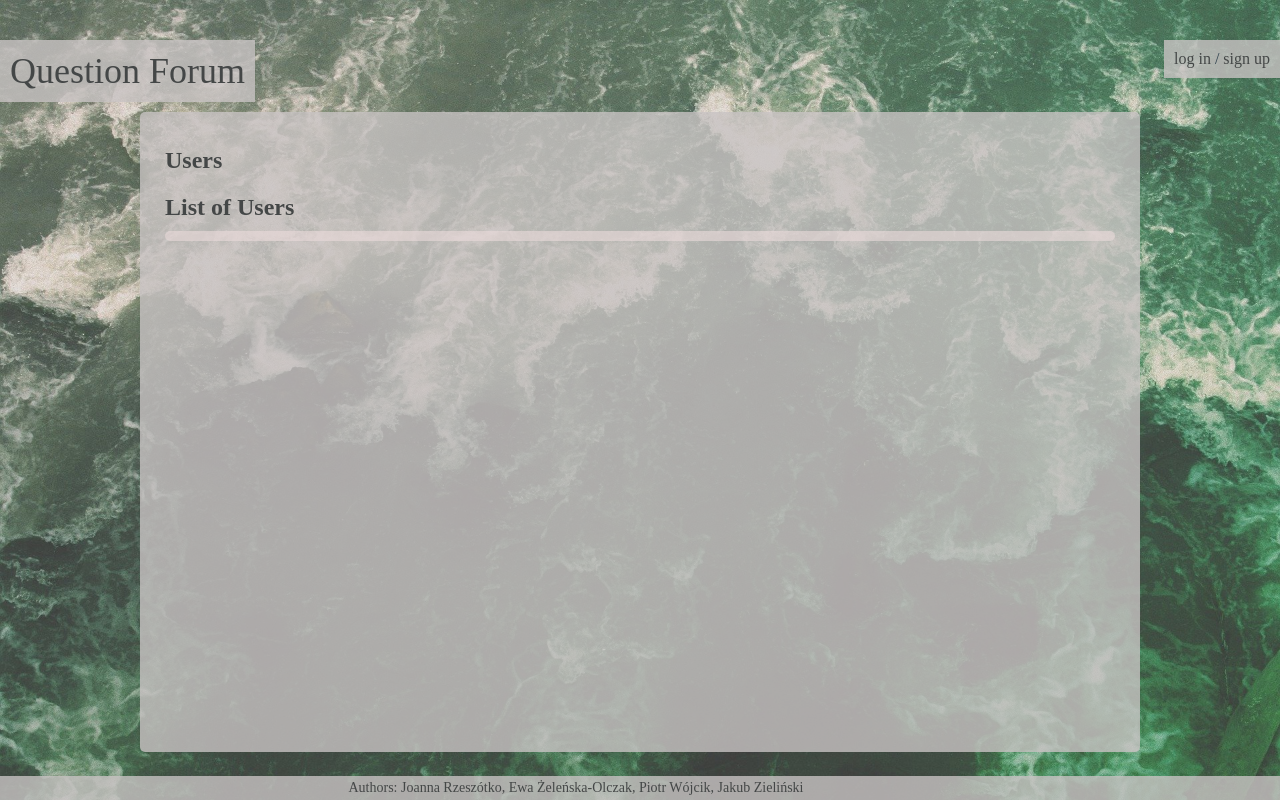
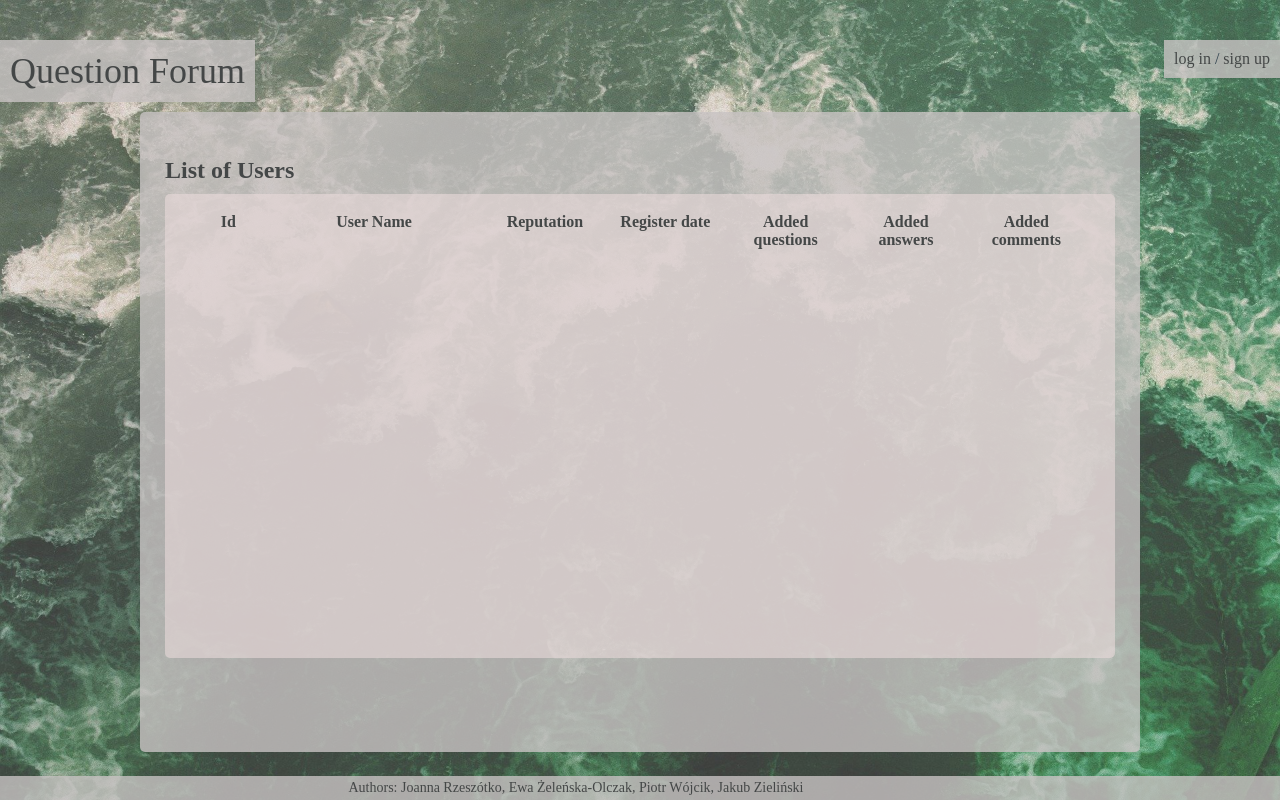
Before and after one commit to Pietrus914/Ask-mate, a Flask app: template templates/users.html in a window 1280 px wide. Run offline with Flask 2, Linux system fonts and the light colour scheme; the template is opened without the code that fills it, so the values that code supplies are empty; some libraries are stand-ins or nearby versions.

Commit message:
users page corrected

```diff
--- a/static/css/main.css
+++ b/static/css/main.css
@@ -233,7 +233,7 @@ td {
     flex-direction: column;
     /* flex-wrap: wrap; */
     /* padding: 2em; */
-    min-height: 80vh;
+    min-height: 80%;
 }
 
 .question, .answer {
@@ -412,56 +412,54 @@ img {
 }
 
 
-/*.table_headers, .table_row {*/
-/*    display: flex;*/
-/*    text-align: center;*/
-/*    justify-content: space-between;*/
-/*    padding: 1em 0;*/
-/*    !*background-color: purple;*!*/
-/*}*/
-
-.table_headers {
-    /*background-color: #4e4e7a;*/
-    max-width: 14.285%;
-    width: 14.285%;
+.row_tab_head, .table_row {
+    display: flex;
     text-align: center;
-    justify-items: center;
-    padding: 1em;
-    font-size: 107%;
-
+    justify-content: space-between;
+    /*padding: 1em 0;*/
+    /*background-color: purple;*/
 }
 
-.table_users {
-    display: flex;
-    flex-wrap: wrap;
+.background_color {
     background-color: rgba(233, 219, 219, 0.6);
     border-radius: 5px;
     padding: 1% 3% 0 3%;
     }
 
-.table_users .table_cell {
-    width: 14.285%;
+
+.table_headers {
+    flex: 1;
+    text-align: center;
+    justify-items: center;
+    padding: 0.6em;
+    font-weight: bold;
+
+}
+
+.table_cell {
+    flex: 1;
     white-space: nowrap;
     overflow: hidden;
     text-overflow: ellipsis;
-    max-width: 14.285%;
+    text-align: center;
+    justify-items: center;
+    padding: 0.6em;
+
 }
 
-
-/*.table_row {*/
-/*    display: flex;*/
-/*    text-align: center;*/
-/*    justify-content: space-between;*/
-/*    padding: 1em 0;*/
-/*}*/
-
 .table_cell {
-    /*flex-grow: 1;*/
-    /*width: 100%;*/
     text-align: center;
     justify-items: center;
     padding: 1em;
 
+}
+
+.user_mail {
+    flex: 2;
+}
+
+.user_id {
+    flex: 0.5;
 }
 /* w <a> data-tooltip="Edit"
 /*[data-tooltip]:before {*/
--- a/templates/users.html
+++ b/templates/users.html
@@ -1,6 +1,6 @@
 {% extends "index.html" %}
 
-{% block page_title %}Users{% endblock %}
+{% block page_title %}{% endblock %}
 
 {% block content %}
 
@@ -8,25 +8,53 @@
     <div class="title">
         <h2>List of Users</h2>
     </div>
-        <div class="main">
-            <div class="table_users">
-                {% for header in table_headers %}
-                <div class="table_headers">{{ header }}</div>
-                {% endfor %}
+        <div class="main background_color">
+{#            <div class="table_users">#}
+{#                <div>#}
+{#                {% for header in table_headers %}#}
+{#                <div class="table_headers">{{ header }}</div>#}
+{#                {% endfor %}#}
+{#                </div>#}
+{#            {% for user in users %}#}
+{#            <div class="table_row">#}
+{#                <div class="table_cell user_id">{{ user.id }}</div>#}
+{#                <div class="table_cell user_mail">{{ user.mail }}</div>#}
+{#                <div class="table_cell user_reputation">{{ user.reputation }}</div>#}
+{#                <div class="table_cell user_submission">{{ user.submission_time }}</div>#}
+{#                <div class="table_cell ">{{ user.number_of_question }}</div>#}
+{#                <div class="table_cell ">{{ user.number_of_answer }}</div>#}
+{#                <div class="table_cell">{{ user.number_of_comment }}</div>#}
+{#            {% endfor %}#}
 {#            </div>#}
+
+{#            <div class="table_users">#}
+                <div class="row_tab_head">
+{#                {% for header in table_headers %}#}
+                    <div class="table_headers user_id">Id</div>
+                    <div class="table_headers user_mail">User Name</div>
+                    <div class="table_headers">Reputation</div>
+                    <div class="table_headers">Register date</div>
+                    <div class="table_headers">Added questions</div>
+                    <div class="table_headers">Added answers</div>
+                    <div class="table_headers">Added comments</div>
+
+{#                {% endfor %}#}
+                </div>
             {% for user in users %}
-{#            <div class="table_row">#}
-                <div class="table_cell">{{ user.id }}</div>
-                <div class="table_cell">{{ user.mail }}</div>
-                <div class="table_cell">{{ user.reputation }}</div>
-                <div class="table_cell">{{ user.submission_time }}</div>
-                <div class="table_cell">{{ user.number_of_question }}</div>
-                <div class="table_cell">{{ user.number_of_answer }}</div>
+            <div class="table_row">
+                <div class="table_cell user_id">{{ user.id }}</div>
+                <div class="table_cell user_mail">{{ user.mail }}</div>
+                <div class="table_cell user_reputation">{{ user.reputation }}</div>
+                <div class="table_cell user_submission">{{ user.submission_time }}</div>
+                <div class="table_cell ">{{ user.number_of_question }}</div>
+                <div class="table_cell ">{{ user.number_of_answer }}</div>
                 <div class="table_cell">{{ user.number_of_comment }}</div>
-            {% endfor %}
+
             </div>
+        {% endfor %}
+        </div>
 
-        </div>
+{#        </div>#}
 
 </div>
 
```
